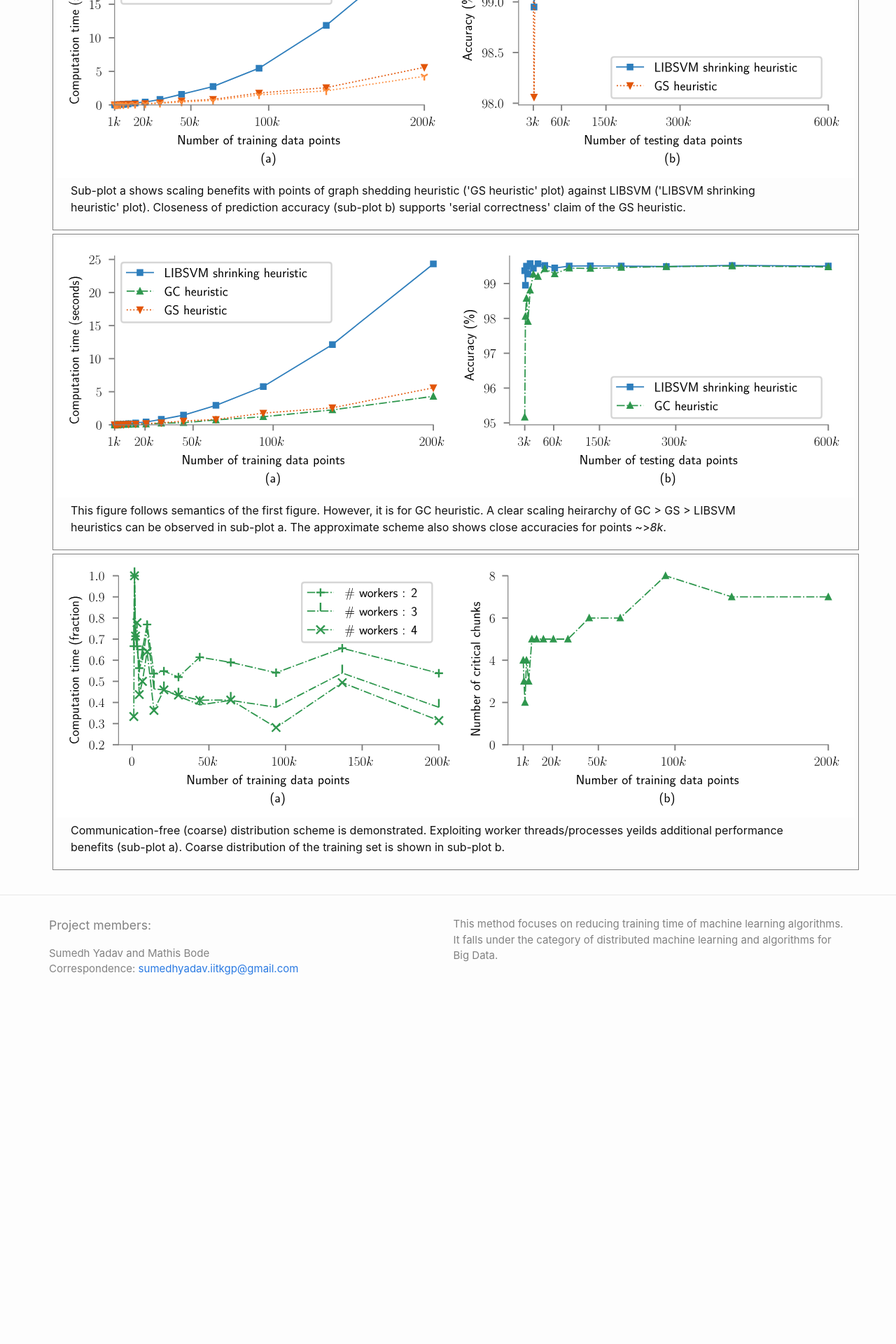
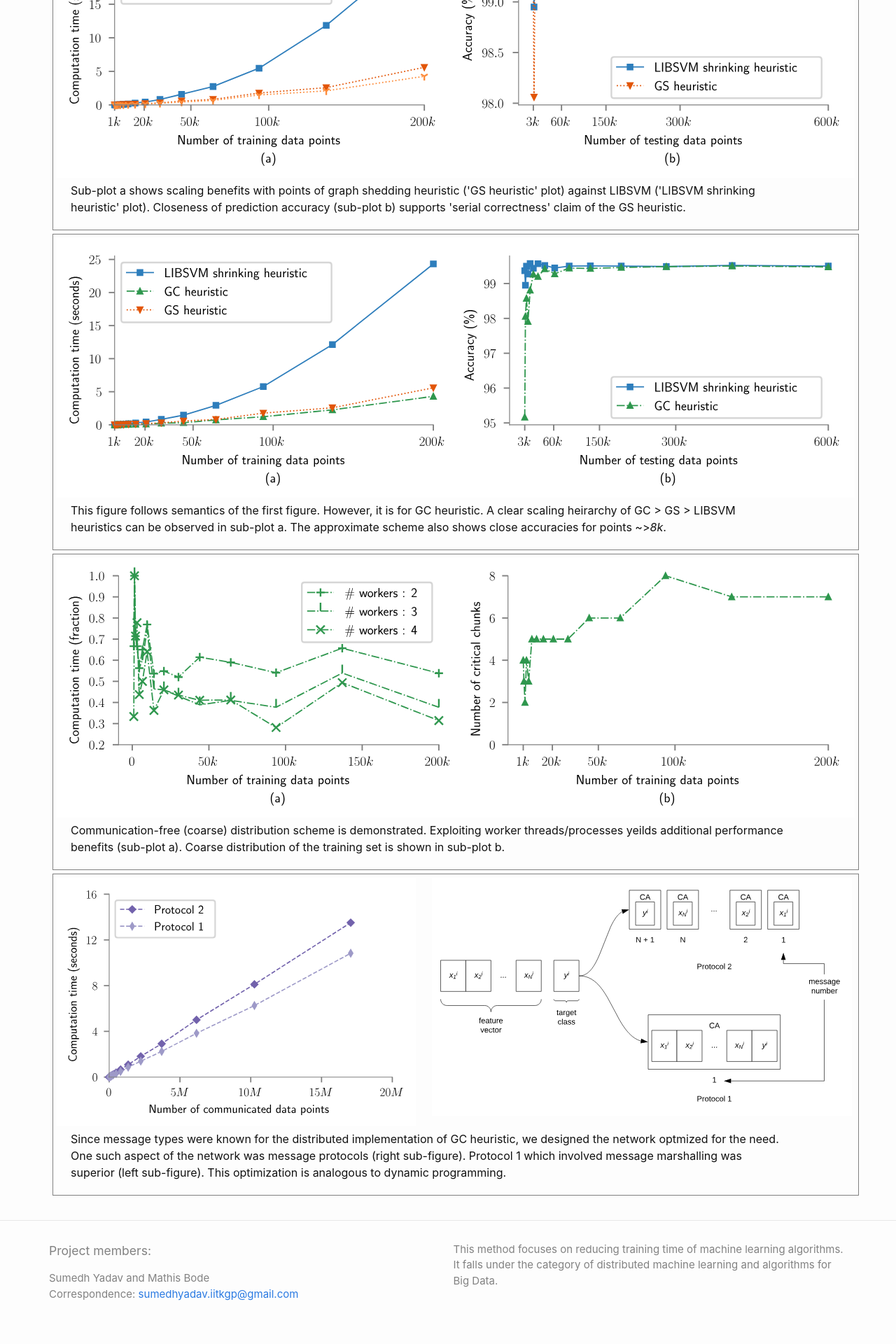
Before and after one commit to sumedhyadav/graph_heuristic, a Jekyll site: the page built from index.md, in a window 1280 px wide. Shown: the part 1089-3009 px from the top of the page at 70% size. Built offline with Jekyll 4.4.1, drawn with Linux system fonts in a browser that asks for light colours; before the commit the page ends 2545 px from its top, so only the background shows below that.

Commit message:
update 11

```diff
--- a/_includes/head.html
+++ b/_includes/head.html
@@ -42,6 +42,23 @@
     padding: 0px 20px;
   }
 
+  .result_half_fig {
+    width:45%;
+      margin-right:2%;
+      float: left;
+  }
+
+  .result_half_fig object{
+    width:100%;
+    /*object-fit: cover;*/
+  }
+
+  .result_half_desc {
+    width:44%;
+    float: left;
+    padding: 40px 0px;
+  }
+
   .clearfix {
     clear: both;
   }
--- a/_layouts/home.html
+++ b/_layouts/home.html
@@ -84,15 +84,15 @@ layout: default
   </div>
 
   <!-- ---------------------Network------------------- -->
-<!--   <div class='bbox'>
+  <div class='bbox'>
 
     <div class="result_half_fig">
-      <object width="" type="image/svg+xml" data="../assets/img/Figure_24_new.svg">
+      <object width="" type="image/svg+xml" data="{{ "/assets/img/Figure_24_new.svg" | relative_url }}">
       Your browser does not support SVG
       </object>
     </div>
 
-    <img src="../assets/img/Figure_1.svg" width = "600" alt="Kiwi standing on oval">
+    <img src="{{ "/assets/img/Figure_1.svg" | relative_url }}" width = "600" alt="Your browser does not support SVG">
 
     <div class="result_full_desc">
       <p>
@@ -101,7 +101,7 @@ layout: default
     </div>
 
     <div class="clearfix"></div>
-  </div> -->
+  </div>
 
 <!--   {%- if site.posts.size > 0 -%}
     <h2 class="post-list-heading">{{ page.list_title | default: "Posts" }}</h2>
```
Also changed, not shown: assets/img/Figure_1.svg (added), assets/img/Figure_24_new.svg (added).
